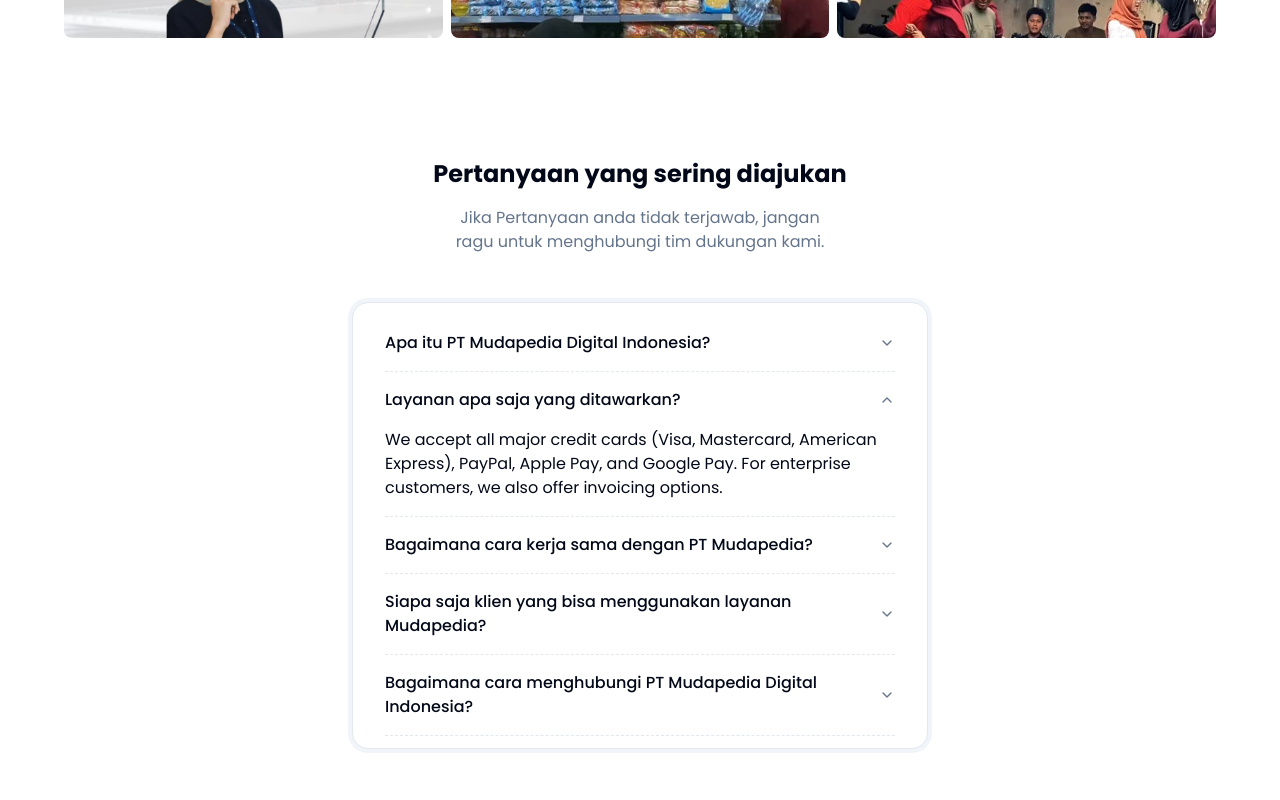
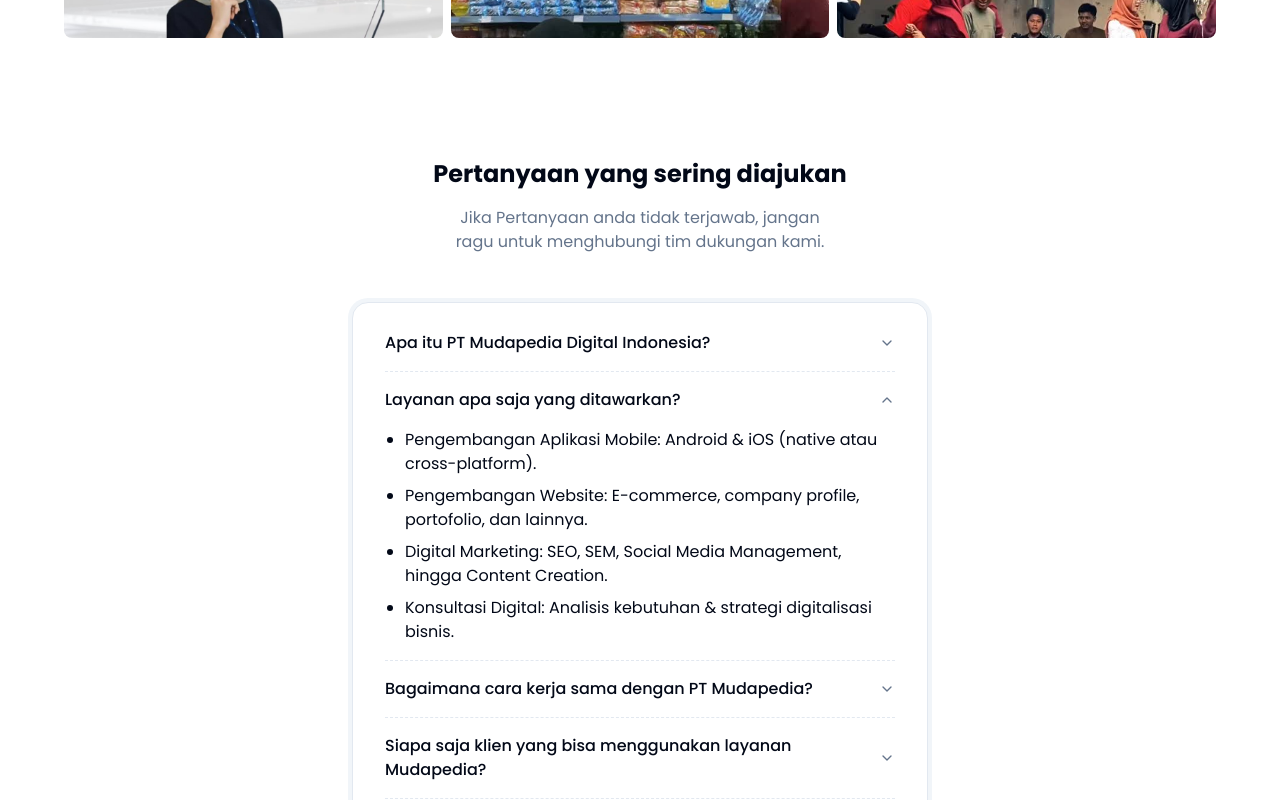
Before and after one commit to Joko-eng/magang-2025, a Next.js app: page / in a window 1280 px wide. Both pictures are taken after a click on the button "Layanan apa saja yang ditawarkan?". Shown: the part 3664-4464 px from the top of the page. Built offline with nearby package versions, Linux system fonts and the light colour scheme.

Commit message:
update faq

```diff
--- a/components/Faq.tsx
+++ b/components/Faq.tsx
@@ -13,7 +13,14 @@
         {
             id: 'item-2',
             question: 'Layanan apa saja yang ditawarkan?',
-            answer: 'We accept all major credit cards (Visa, Mastercard, American Express), PayPal, Apple Pay, and Google Pay. For enterprise customers, we also offer invoicing options.',
+            answer: (
+                <ul className="list-disc pl-5 space-y-2">
+                    <li>Pengembangan Aplikasi Mobile: Android & iOS (native atau cross-platform).</li>
+                    <li>Pengembangan Website: E-commerce, company profile, portofolio, dan lainnya.</li>
+                    <li>Digital Marketing: SEO, SEM, Social Media Management, hingga Content Creation.</li>
+                    <li>Konsultasi Digital: Analisis kebutuhan & strategi digitalisasi bisnis.</li>
+                </ul>
+            ),
         },
         {
             id: 'item-3',
```
